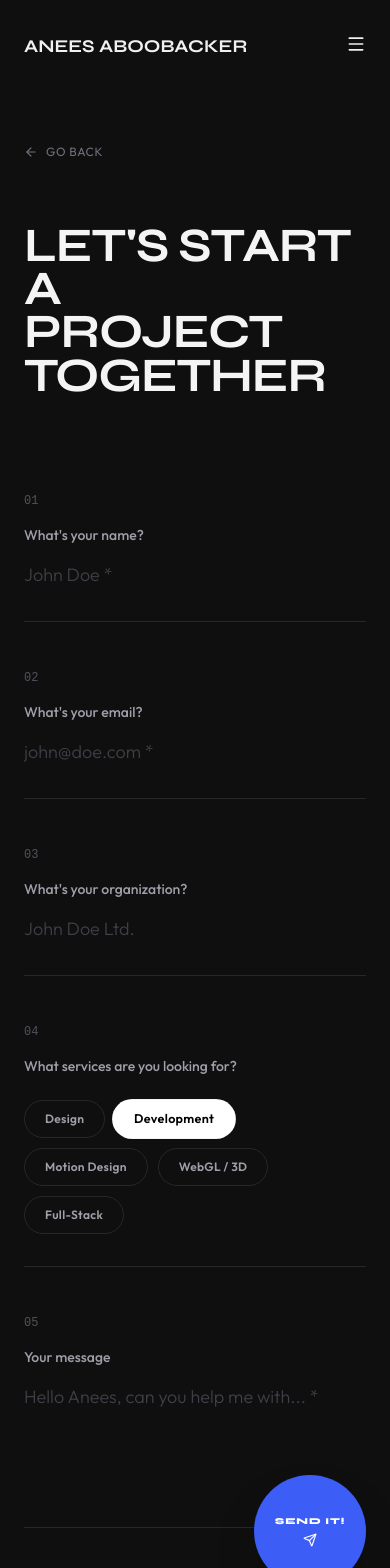
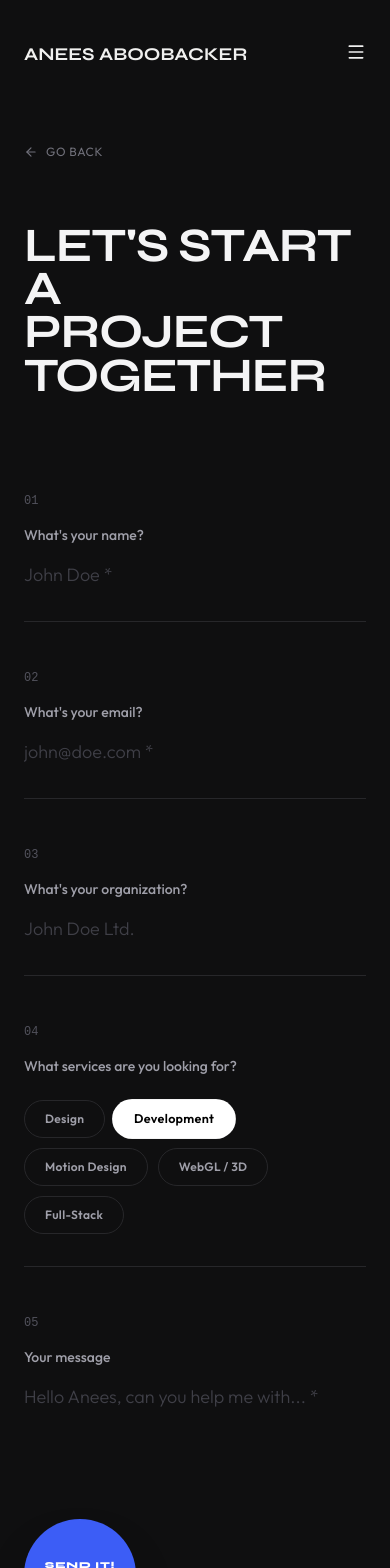
Before and after one commit to ANESSABO0421/NextjsPortfolio, a Next.js app: page /contact in a window 390 px wide. Shown: the top 1568 px of the page. Built offline with nearby package versions, Linux system fonts and the light colour scheme.

Commit message:
fixed mobile version

```diff
--- a/src/app/contact/page.tsx
+++ b/src/app/contact/page.tsx
@@ -152,7 +152,7 @@ export default function ContactPage() {
             </div>
 
             {/* 05. Message */}
-            <div className="flex flex-col sm:flex-row gap-4 sm:gap-12 items-baseline border-b border-zinc-800 pb-6 sm:pb-8 relative">
+            <div className="flex flex-col sm:flex-row gap-4 sm:gap-12 items-baseline border-b border-zinc-800 pb-6 sm:pb-8 sm:relative">
               <span className="text-xs font-mono text-zinc-600">05</span>
               <div className="flex-1 w-full flex flex-col gap-2">
                 <label className="text-sm font-medium text-zinc-400">Your message</label>
@@ -167,8 +167,11 @@ export default function ContactPage() {
                 />
               </div>
 
-              {/* Massive Magnetic Circular Submit Button floats over the dividing line */}
-              <div className="absolute right-0 bottom-[-60px] sm:bottom-[-80px] z-20">
+              {/* Massive Magnetic Circular Submit Button — floats over the dividing
+                  line from sm: up; on mobile it stays in normal flow (centered
+                  below the field) so it can't overlap the profile column that
+                  follows once the grid stacks to a single column. */}
+              <div className="flex justify-center sm:block sm:absolute sm:right-0 sm:bottom-[-80px] z-20">
                 <Magnetic actionStrength={0.35} hoverAreaPadding="p-0">
                   <button
                     type="submit"
@@ -224,8 +227,10 @@ export default function ContactPage() {
         </div>
       </div>
 
-      {/* Spacing spacer */}
-      <div className="h-36 sm:h-48" />
+      {/* Spacing spacer — only needs to be tall on sm:+, where the submit
+          button floats absolutely below the grid; on mobile the button is
+          already in normal flow so the grid's own height covers it. */}
+      <div className="h-12 sm:h-48" />
 
       {/* 3. Footer Section (VERSION, CLOCK, SOCIALS) */}
       <footer className="border-t border-zinc-900 bg-[#0c0c0d] py-10 px-6 sm:px-12 md:px-24">
--- a/src/app/globals.css
+++ b/src/app/globals.css
@@ -130,6 +130,15 @@
     scroll-behavior: initial;
     -ms-overflow-style: none;  /* IE and Edge */
     scrollbar-width: none;  /* Firefox */
+    overflow-x: hidden;
+  }
+
+  /* Safety net against sub-pixel/transform overflow (marquee text, scaled
+     portraits, magnetic hover offsets) forcing a horizontal scrollbar on
+     narrow viewports. */
+  body {
+    overflow-x: hidden;
+    max-width: 100vw;
   }
 
   /* Hide scrollbars globally for a premium clean canvas */
--- a/src/components/layout/header.tsx
+++ b/src/components/layout/header.tsx
@@ -307,13 +307,13 @@ export default function Header() {
           ))}
         </nav>
 
-        {/* Mobile menu trigger */}
-        <div className="md:hidden">
+        {/* Mobile menu trigger — padded to a full 44px touch target */}
+        <div className="md:hidden -mr-2.5">
           <button
             type="button"
             aria-label="Open navigation menu"
             onClick={() => setMenuActive(true)}
-            className="flex items-center justify-center hover:text-[#c9fd34]"
+            className="flex items-center justify-center p-2.5 hover:text-[#c9fd34]"
           >
             <Menu className="w-5 h-5" />
           </button>
```
